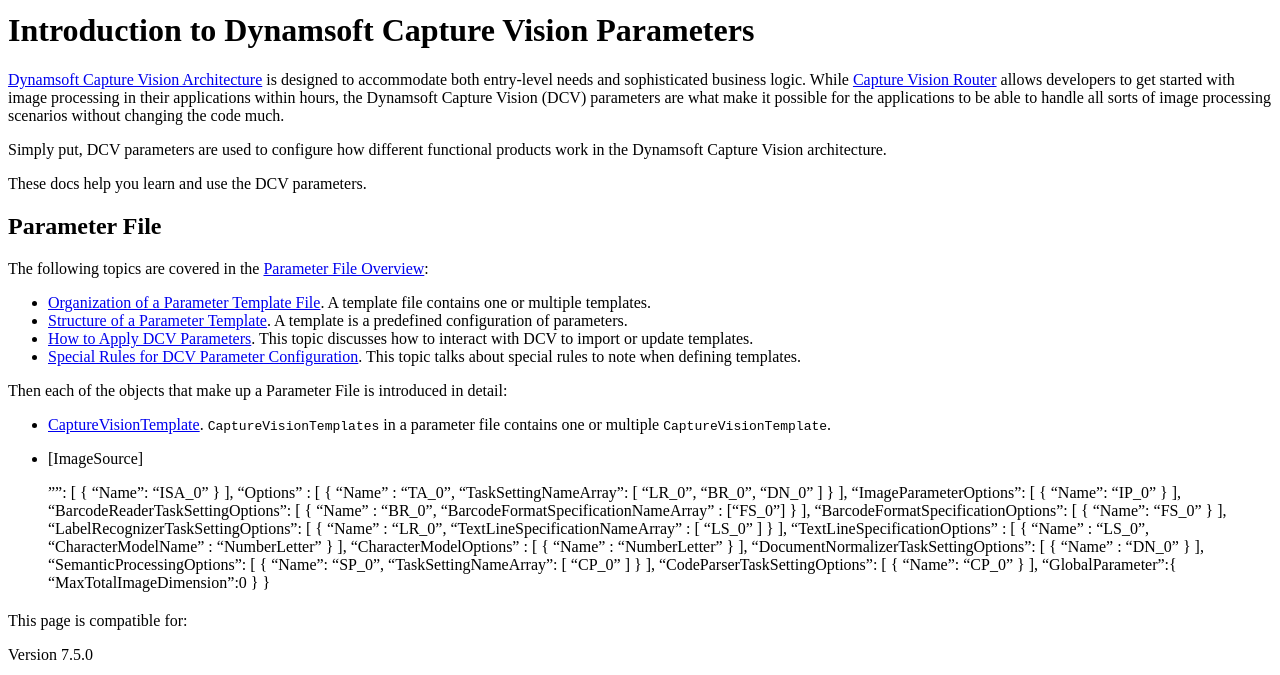
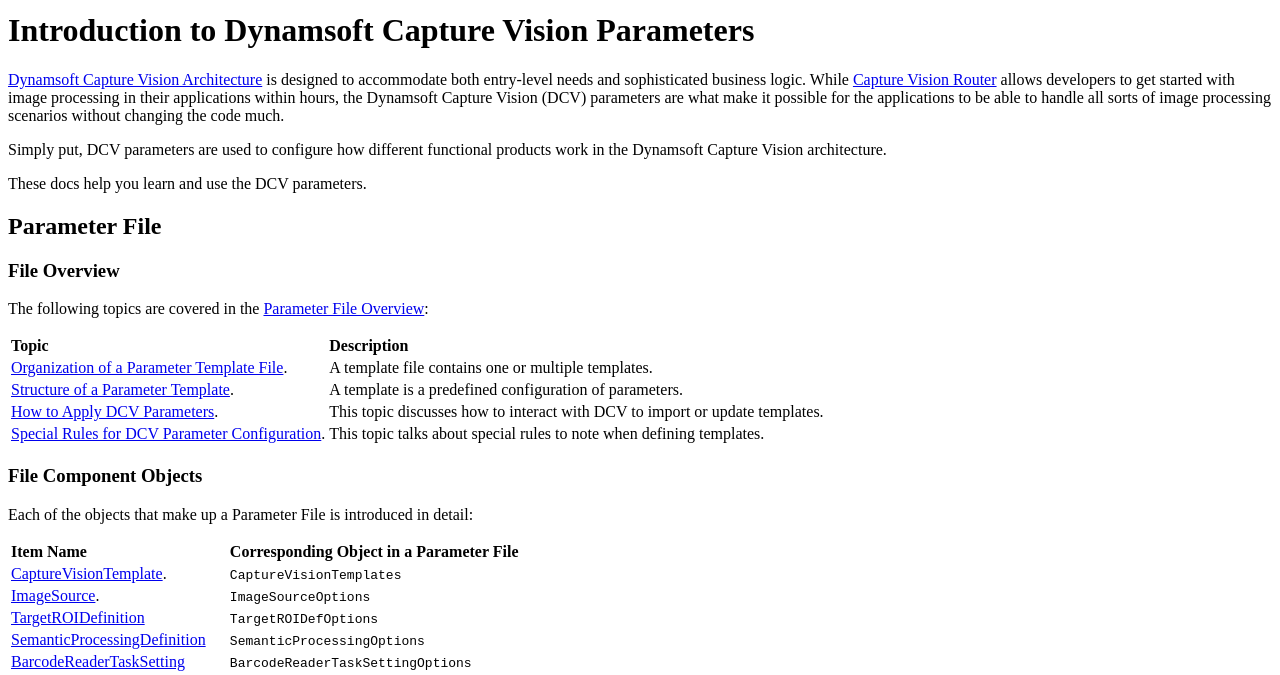
Before and after one commit to dynamsoft-docs/capture-vision-docs, a Jekyll site: the page built from parameters/index.md, in a window 1280 px wide and 1400 px high, scrolled down 624 px. Shown: the top 675 px of the window. Built offline with Jekyll 4.4.1, drawn with Linux system fonts in a browser that asks for light colours; some of the changed text lies outside the part shown.

Commit message:
drafted index page for parmater top dir

```diff
--- a/parameters/index.md
+++ b/parameters/index.md
@@ -18,81 +18,37 @@ These docs help you learn and use the DCV parameters.
 
 ## Parameter File
 
+### File Overview
+
 The following topics are covered in the [Parameter File Overview](file/index.md):
 
-- [Organization of a Parameter Template File](file/index.md#organization-of-a-parameter-template-file). A template file contains one or multiple templates.
-- [Structure of a Parameter Template](file/index.md#structure-of-a-parameter-template). A template is a predefined configuration of parameters.
-- [How to Apply DCV Parameters](file/index.md#how-to-apply-dcv-parameters). This topic discusses how to interact with DCV to import or update templates.
-- [Special Rules for DCV Parameter Configuration](file/index.md#special-rules-for-dcv-parameter-configuration). This topic talks about special rules to note when defining templates.
+| Topic                                                                                                         | Description                                                                  |
+| :------------------------------------------------------------------------------------------------------------ | :--------------------------------------------------------------------------- |
+| [Organization of a Parameter Template File](file/index.md#organization-of-a-parameter-template-file).         | A template file contains one or multiple templates.                          |
+| [Structure of a Parameter Template](file/index.md#structure-of-a-parameter-template).                         | A template is a predefined configuration of parameters.                      |
+| [How to Apply DCV Parameters](file/index.md#how-to-apply-dcv-parameters).                                     | This topic discusses how to interact with DCV to import or update templates. |
+| [Special Rules for DCV Parameter Configuration](file/index.md#special-rules-for-dcv-parameter-configuration). | This topic talks about special rules to note when defining templates.        |
 
-Then each of the objects that make up a Parameter File is introduced in detail:
+### File Component Objects
 
-- [CaptureVisionTemplate](file/capture-vision-template.md). `CaptureVisionTemplates` in a parameter file contains one or multiple `CaptureVisionTemplate`.
-- [ImageSource]
+Each of the objects that make up a Parameter File is introduced in detail:
 
-    "": [
-        {
-            "Name": "ISA_0"
-        }
-    ],
-    "Options" : [
-        {
-            "Name" : "TA_0",
-            "TaskSettingNameArray": [ "LR_0", "BR_0", "DN_0" ]
-        }
-    ],
-    "ImageParameterOptions": [
-        {
-            "Name": "IP_0"
-        }
-    ],
-    "BarcodeReaderTaskSettingOptions": [
-        {
-            "Name" : "BR_0",
-            "BarcodeFormatSpecificationNameArray" : ["FS_0"]
-        }
-    ],
-    "BarcodeFormatSpecificationOptions": [
-        {
-            "Name": "FS_0"
-        }
-    ],
-    "LabelRecognizerTaskSettingOptions": [
-        {
-            "Name" : "LR_0",
-            "TextLineSpecificationNameArray" : [ "LS_0" ]
-        }
-    ],
-    "TextLineSpecificationOptions" : [
-        {
-            "Name" : "LS_0",
-            "CharacterModelName" : "NumberLetter"
-        }
-    ],
-    "CharacterModelOptions" : [
-        {
-            "Name" : "NumberLetter"
-        }
-    ],
-    "DocumentNormalizerTaskSettingOptions": [
-        {
-            "Name" : "DN_0"
-        }
-    ],
-    "SemanticProcessingOptions": [
-        {
-            "Name": "SP_0",
-            "TaskSettingNameArray": [
-                "CP_0"
-            ]
-        }
-    ],
-    "CodeParserTaskSettingOptions": [
-        {
-            "Name": "CP_0"
-        }
-    ],
-    "GlobalParameter":{
-        "MaxTotalImageDimension":0
-    }
-}
+| Item Name                                                                               | Corresponding Object in a Parameter File |
+| :-------------------------------------------------------------------------------------- | :--------------------------------------- |
+| [CaptureVisionTemplate](file/capture-vision-template.md).                               | `CaptureVisionTemplates`                 |
+| [ImageSource](file/image-source.md).                                                    | `ImageSourceOptions`                     |
+| [TargetROIDefinition](file/target-roi-def-options/index.md)                             | `TargetROIDefOptions`                    |
+| [SemanticProcessingDefinition](file/semantic-processing-options/index.md)               | `SemanticProcessingOptions`              |
+| [BarcodeReaderTaskSetting](file/task-settings/barcode-reader-task-setting.md)           | `BarcodeReaderTaskSettingOptions`        |
+| [DocumentNormalizerTaskSetting](file/task-settings/document-normalizer-task-setting.md) | `DocumentNormalizerTaskSettingOptions`   |
+| [LabelRecognizerTaskSetting](file/task-settings/label-recognizer-task-setting.md)       | `LabelRecognizerTaskSettingOptions`      |
+| [CodeParserTaskSetting](file/task-settings/code-parser-task-setting.md)                 | `CodeParserTaskSettingOptions`           |
+| [ImageParameter](file/image-parameter.md)                                               | `ImageParameterOptions`                  |
+| [BarcodeFormatSpecification](file/auxiliary/barcode-format-specification.md)            | `BarcodeFormatSpecificationOptions`      |
+| [TextLineSpecification](file/auxiliary/textline-specification.md)                       | `TextLineSpecificationOptions`           |
+| [CharacterModel](file/auxiliary/character-model.md)                                     | `CharacterModelOptions`                  |
+| [GlobalParameter](file/auxiliary/global-parameter.md)                                   | `GlobalParameter`                        |
+
+## Parameter Reference
+
+Parameters that make up the items mentioned in [File Component Objects](#file-component-objects) are explained in details in the reference pages. Check out the [reference index](reference/index.md) for a full list of parameters.
```
